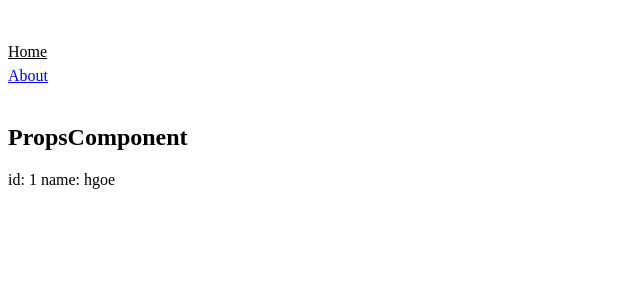
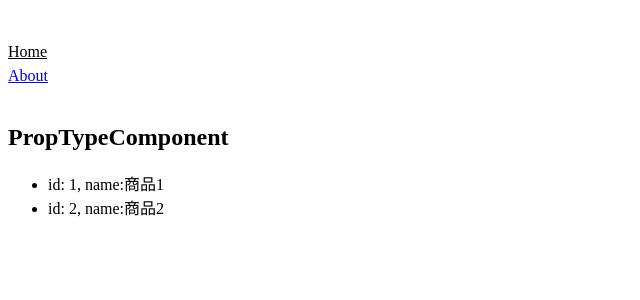
Before and after one commit to kingkazuma7/typescript-timeperformance-Aoki, a Vue app in the folder vue3-typescript/: page / in a window 1280 px wide. Shown: the top 300 px of the page, without its empty margins (0-640 px from the left). Built offline with nearby package versions, Linux system fonts and the light colour scheme.

Commit message:
46. tsでarray,objectの際はPropTypeで型を付ける

```diff
--- /dev/null
+++ b/vue3-typescript/src/components/PropTypeComponent.vue
@@ -0,0 +1,20 @@
+<script setup lang="ts">
+import type { PropType } from 'vue'
+
+type Items = {
+  id: number;
+  name: string;
+}[];
+
+const props = defineProps({
+  items: Array as PropType<Items>,
+});
+console.log(props.items);
+</script>
+
+<template>
+  <h2>PropTypeComponent</h2>
+  <ul>
+    <li v-for="item in props.items" :key="item.id">id: {{ item.id }}, name:{{ item.name }}</li>
+  </ul>
+</template>
--- a/vue3-typescript/src/views/HomeView.vue
+++ b/vue3-typescript/src/views/HomeView.vue
@@ -2,8 +2,15 @@
 import ComputedComponent from '@/components/ComputedComponent.vue';
 import EventComponent from '@/components/EventComponent.vue';
 import PropsComponent from '@/components/PropsComponent.vue';
+import PropTypeComponent from '@/components/PropTypeComponent.vue';
 import ReactiveComponent from '@/components/ReactiveComponent.vue';
 import RefComponent from '@/components/RefComponent.vue'
+
+const propTypeTest = [
+  { id: 1, name: '商品1' },
+  { id: 2, name: '商品2' }
+]
+
 </script>
 
 
@@ -13,6 +20,7 @@ import RefComponent from '@/components/RefComponent.vue'
     <!-- <ReactiveComponent /> -->
     <!-- <EventComponent /> -->
     <!-- <ComputedComponent /> -->
-    <PropsComponent v-bind:id=1 name="hgoe"  />
+    <!-- <PropsComponent v-bind:id=1 name="hgoe"  /> -->
+    <PropTypeComponent :items=propTypeTest />
   </main>
 </template>
```
